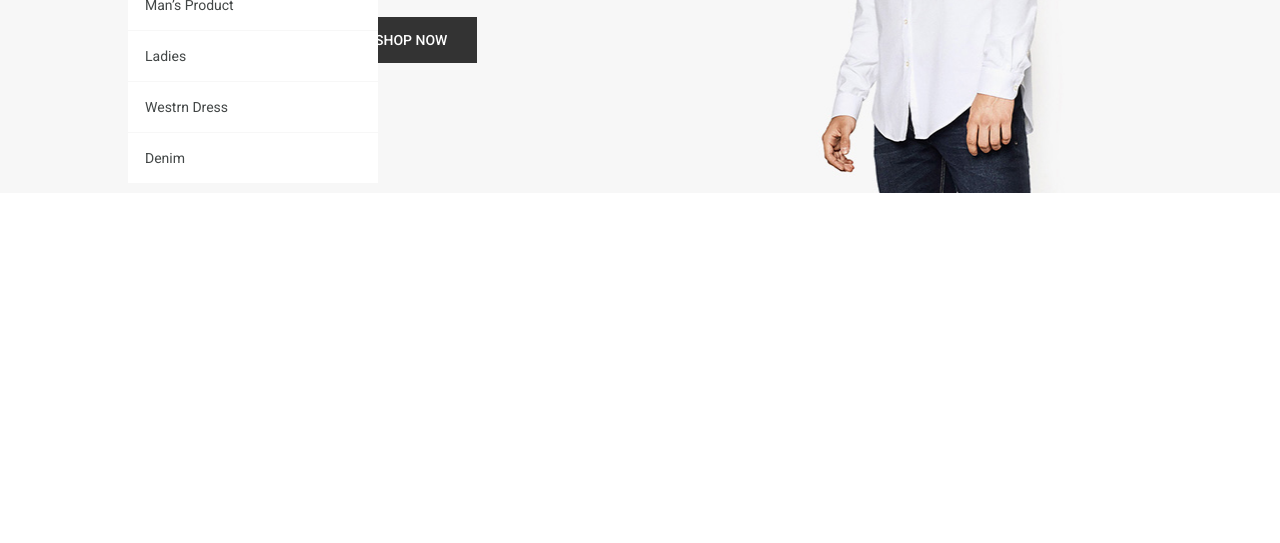
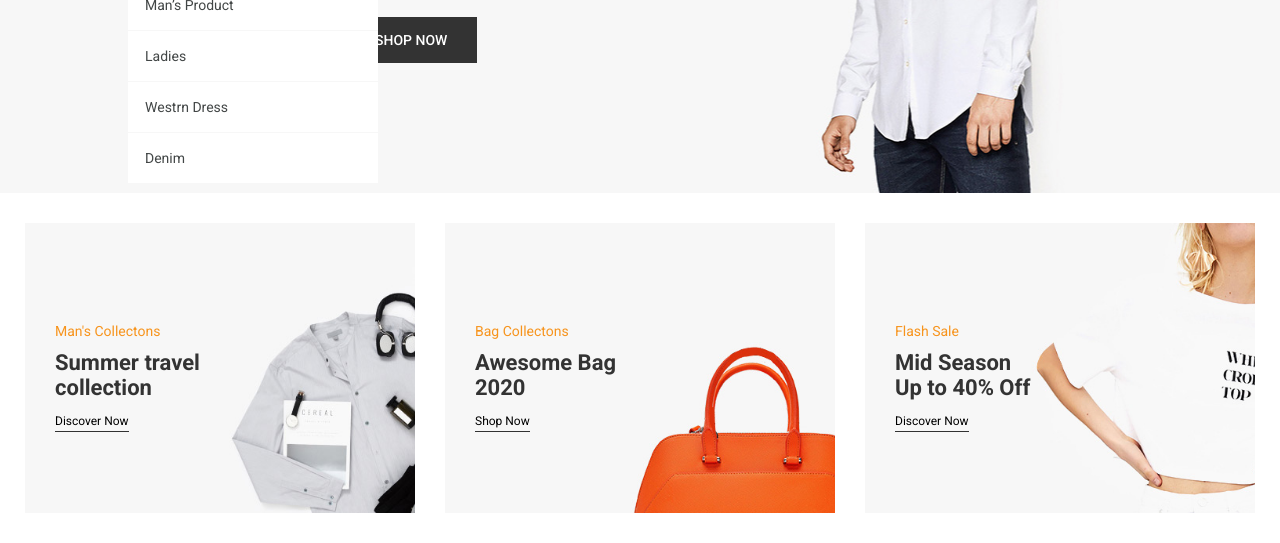
Before and after one commit to mdfoyezkhan/ecommerce-project, a plain HTML site: page index.html in a window 1280 px wide. Shown: the part 551-1094 px from the top of the page. Before the commit the page ends 800 px from the top, so only its background shows below. Drawn offline with Linux system fonts and the light colour scheme.

Commit message:
add banner section added this commit

```diff
--- a/index.html
+++ b/index.html
@@ -79,7 +79,9 @@
                         <ul class="categorics-menu more-menu more-menu2">
                            <div class="best-selling-product-box">
                                <button class="shop-kids-btn">shop kid's</button>
-                               <img src="image/mega-menu1.jpg" alt="">
+                               <div class="best-product-img">
+                                   <img src="image/mega-menu1.jpg" alt="">
+                               </div>
                                <a href="">kid's toys</a><br><br>
                                <a href="">kid's travel car</a><br><br>
                                <a href="">kid's color shope</a><br><br>
@@ -87,21 +89,25 @@
                            </div>
 
                            <div class="best-selling-product-box">
-                                <button class="shop-kids-btn">shop kid's</button>
-                                <img src="image/mega-menu1.jpg" alt="">
-                                <a href="">kid's toys</a><br><br>
-                                <a href="">kid's travel car</a><br><br>
-                                <a href="">kid's color shope</a><br><br>
-                                <a href="">kid's tent</a>
+                                <button class="shop-kids-btn">Shop Men's</button>
+                                <div class="best-product-img">
+                                    <img src="image/mega-menu2.jpg" alt="">
+                                </div>
+                                <a href="">Watch</a><br><br>
+                                <a href="">T-shirt</a><br><br>
+                                <a href="">Hoodies</a><br><br>
+                                <a href="">Formal Pant</a>
                             </div>
 
                             <div class="best-selling-product-box product-box-last">
-                                <button class="shop-kids-btn">shop kid's</button>
-                                <img src="image/mega-menu1.jpg" alt="">
-                                <a href="">kid's toys</a><br><br>
-                                <a href="">kid's travel car</a><br><br>
-                                <a href="">kid's color shope</a><br><br>
-                                <a href="">kid's tent</a>
+                                <button class="shop-kids-btn">Shop Women's</button>
+                                <div class="best-product-img">
+                                    <img src="image/mega-menu3.jpg" alt="">
+                                </div>
+                                <a href="">Ladies Shirt</a><br><br>
+                                <a href="">Ladies Frog</a><br><br>
+                                <a href="">Ladies Sun Glass</a><br><br>
+                                <a href="">Ladies Watch</a>
                             </div>
                         </ul>
 
@@ -151,5 +157,32 @@
 
     </header>
 
+    <!-- ---------------------add banner section start here--------------------- -->
+
+    <section class="add-banner-section">
+        <div class="add-banner-single-box-wrapper">
+            <div class="add-banner-single-box">
+                <span>Man's Collectons</span>
+                <h3>Summer travel <br>
+                    collection</h3>
+                <button class="add-banner-btn">Discover Now</button>
+            </div>
+
+            <div class="add-banner-single-box for-background1">
+                <span>Bag Collectons</span>
+                <h3>Awesome Bag <br>
+                    2020</h3>
+                <button class="add-banner-btn">Shop Now</button>
+            </div>
+
+            <div class="add-banner-single-box for-background2">
+                <span>Flash Sale</span>
+                <h3>Mid Season <br>
+                    Up to 40% Off</h3>
+                <button class="add-banner-btn">Discover Now</button>
+            </div>
+        </div>
+    </section>
+
 </body>
 </html>
--- a/style.css
+++ b/style.css
@@ -264,6 +264,16 @@
   }
   .more-menu2 img {
     padding-bottom: 10px;
+    transition: .5s;
+  }
+  .best-product-img{
+    width: 110%;
+    overflow: hidden;
+    height: 155px;
+    margin-bottom: 15px;
+}
+  .best-product-img img:hover{
+    transform: scale(1.1);
   }
 
   /* ---------------dropdown menu style here----------- */
@@ -301,6 +311,7 @@
   .dr-blog {
     height: 60px;
     width: 250px;
+    background: #F7F7F7;
   }
   .dropdown-menu li:hover {
     background: #F7941D;
@@ -380,3 +391,57 @@
 .shop-now-btn:hover{
   background: #F7941D;
 }
+
+/* ------------------------add banner section style here------------------ */
+
+
+.add-banner-section {
+  padding: 30px 25px;
+}
+.add-banner-single-box-wrapper {
+  width: 100%;
+  display: flex;
+  align-items: center;
+  gap: 30px;
+}
+.add-banner-single-box {
+  padding: 98px 30px;
+  width: 500px;
+  height: 290px;
+  background: url(image/mini-banner1.jpg);
+  background-repeat: no-repeat;
+  background-size: cover;
+  background-position: center;
+}
+.for-background1{
+  background: url(image/mini-banner2.jpg);
+  background-repeat: no-repeat;
+  background-size: cover;
+  background-position: center;
+}
+.for-background2{
+  background: url(image/mini-banner3.jpg);
+  background-repeat: no-repeat;
+  background-size: cover;
+  background-position: center;
+}
+.add-banner-single-box h3 {
+  font-size: 22px;
+  margin: 10px 0px;
+  color: #333333;
+}
+.add-banner-single-box span{
+  color: #F7941D;
+  font-size: 14px;
+}
+.add-banner-btn {
+  background: none;
+  border: none;
+  font-size: 12px;
+  border-bottom: 1px solid #333333;
+  padding-bottom: 3px;
+}
+.add-banner-btn:hover{
+  color: #F7941D;
+  border-bottom: 2px solid #F7941D;
+}
```
Also changed, not shown: image/mini-banner1.jpg (added), image/mini-banner2.jpg (added), image/mini-banner3.jpg (added).
